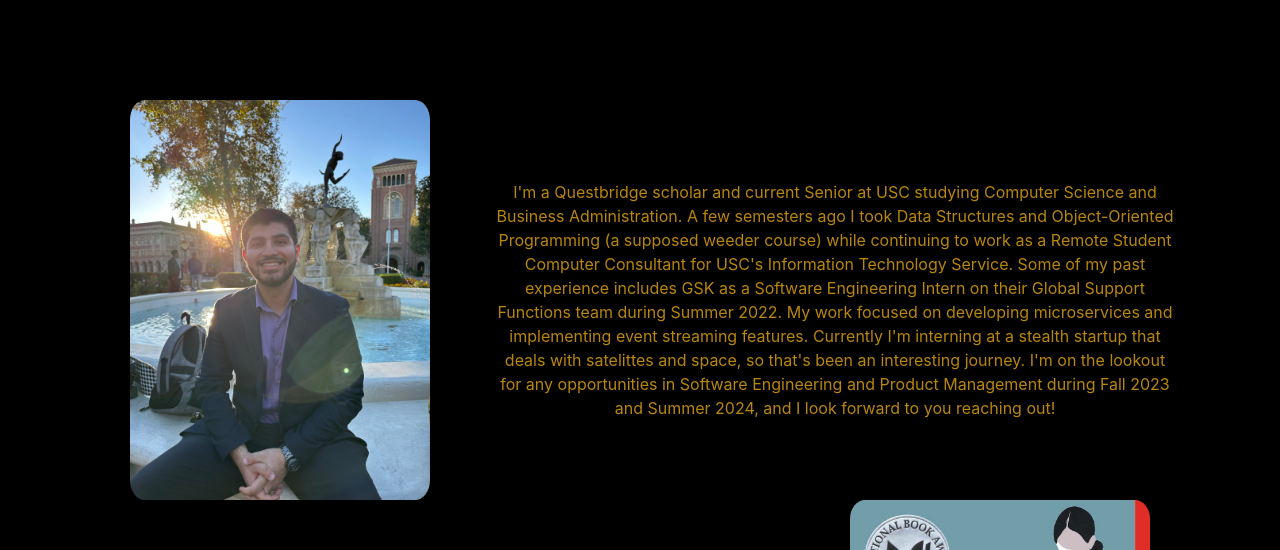
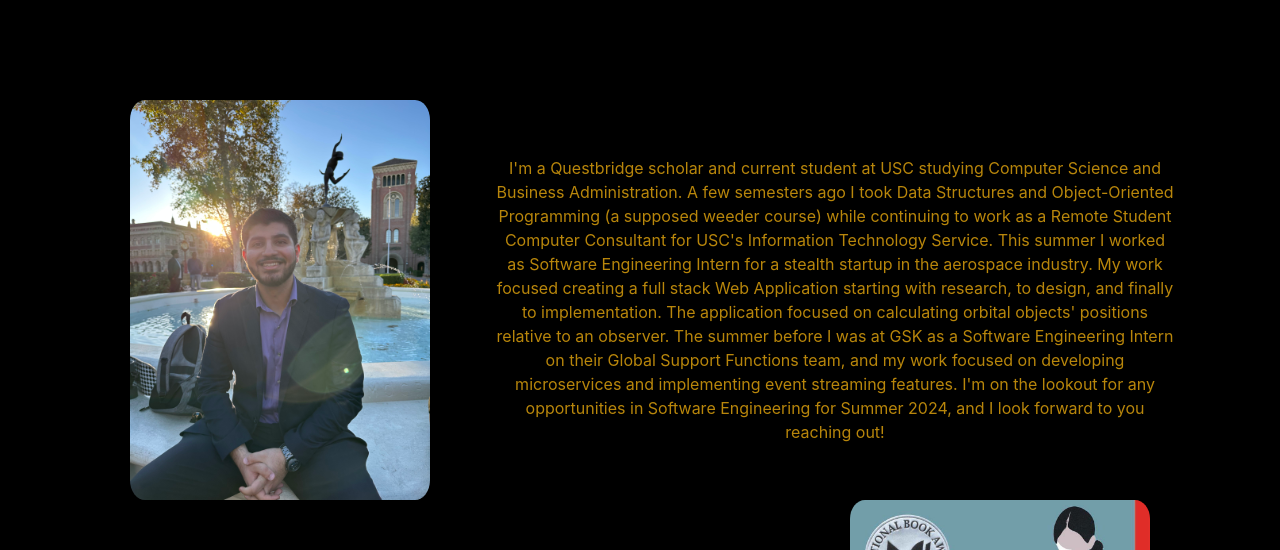
Before and after one commit to alamgir09/alamgir09.github.io, a plain HTML site: page index.html in a window 1280 px wide. Shown: the part 250-800 px from the top of the page. Drawn offline with nearby package versions, Linux system fonts and the light colour scheme; a web font is replaced by a local one.

Commit message:
Made some updates

```diff
--- a/index.html
+++ b/index.html
@@ -108,10 +108,12 @@
             <img src="img/aboutMe.jpg" alt="Mohammed's Photo">
         </div> <!-- #meContainer-->
         <div class="col-md-8 text-center" id="aboutText">
-            I'm a Questbridge scholar and current Senior at USC studying Computer Science and Business Administration.
+            I'm a Questbridge scholar and current student at USC studying Computer Science and Business Administration.
             A few semesters ago I took Data Structures and Object-Oriented Programming (a supposed weeder course) while continuing to work as a Remote Student Computer Consultant for USC's Information Technology Service.
-            Some of my past experience includes GSK as a Software Engineering Intern on their Global Support Functions team during Summer 2022. My work focused on developing microservices and implementing event streaming
-            features. Currently I'm interning at a stealth startup that deals with satelittes and space, so that's been an interesting journey. I'm on the lookout for any opportunities in Software Engineering and Product Management during Fall 2023 and Summer 2024, and I look forward to you reaching out!</div>
+            This summer I worked as Software Engineering Intern for a stealth startup in the aerospace industry. My work focused creating a full stack Web Application starting with research, to design, and finally to implementation. The application focused on calculating orbital objects' positions relative to an observer. The summer before I was at GSK as a Software Engineering Intern on their Global Support Functions team, and my work focused on developing microservices and implementing event streaming
+            features. I'm on the lookout for any opportunities in Software Engineering for Summer 2024, and I look forward to you reaching out!
+            <!-- <br>P.S. This website was created as a school project requiring only HTML, CSS, JS, and Bootstrap -->
+        </div>
     </div> <!-- #wrapper -->
 
     <div class="wrapper container-fluid">
```
Also changed, not shown: img/satellite image.jpeg (added), 2 other files.
